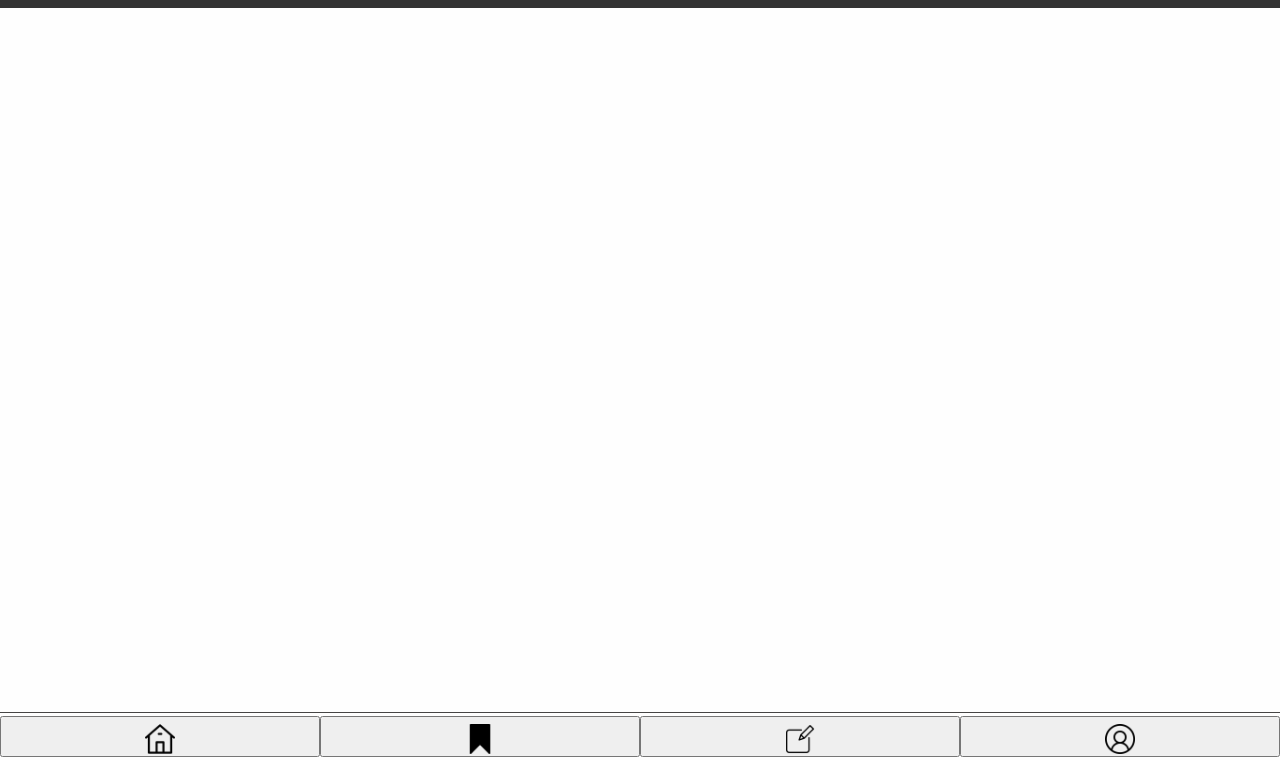
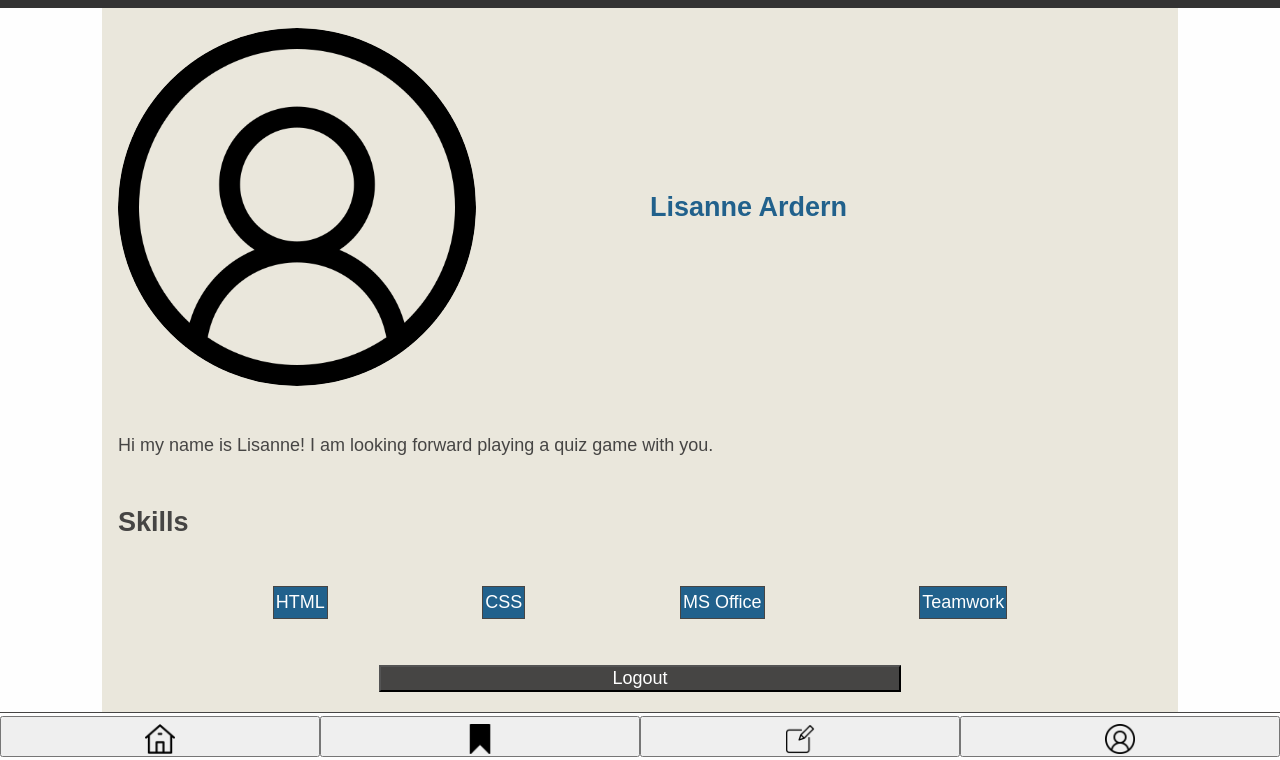
Before and after one commit to LisanneArdern/quiz-app, a website built with Vite: page src/profile.html in a window 1280 px wide. Shown: the part 40-800 px from the top of the page. Built offline with nearby package versions, Linux system fonts and the light colour scheme.

Commit message:
Add to index.html

```diff
--- a/src/profile.html
+++ b/src/profile.html
@@ -10,7 +10,24 @@
     <header class="app-header">
       <h1 class="app-header__heading">Profile</h1>
     </header>
-    <main></main>
+    <main class="app-main">
+      <section class="profile">
+        <img class="profile__image" src="./styles/images/user.png"" alt="" />
+        <h2 class="profile__name">Lisanne Ardern</h2>
+        <p class="profile__about">
+          Hi my name is Lisanne! I am looking forward playing a quiz game with
+          you.
+        </p>
+        <h2>Skills</h2>
+        <ul class="profile__tag-list">
+          <li>HTML</li>
+          <li>CSS</li>
+          <li>MS Office</li>
+          <li>Teamwork</li>
+        </ul>
+        <button class="profile__button">Logout</button>
+      </section>
+    </main>
     <nav class="navigation">
       <button>
         <a href=""
--- a/src/styles/profile/profile.css
+++ b/src/styles/profile/profile.css
@@ -6,6 +6,7 @@
   align-items: center;
   color: var(--color-dark-grey);
   background: var(--color-creme);
+  height: 100%;
 }
 .profile__image {
   width: 70%;
```
